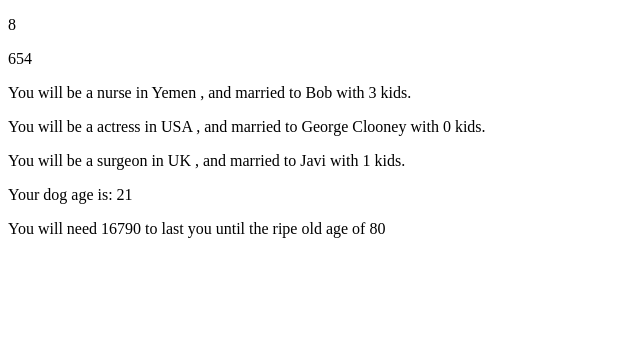
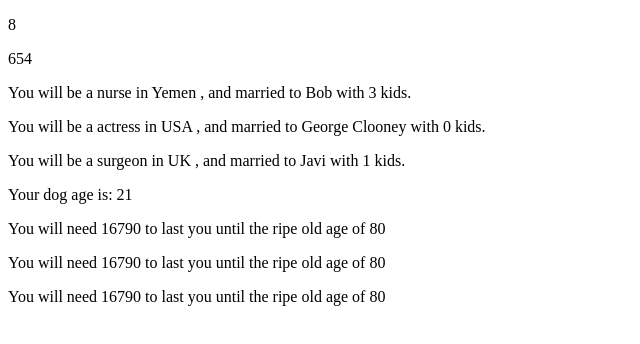
Before and after one commit to Kesse8401/functions-exercises, a plain HTML site: page index.html in a window 1280 px wide. Shown: the whole page, without its empty margins (0-640 px from the left). Drawn offline with Linux system fonts and the light colour scheme.

Commit message:
test no2 #1

```diff
--- a/index.html
+++ b/index.html
@@ -11,6 +11,10 @@
    <p id="e"></p>
    <p id="f"></p>
    <p id="g"></p>
+   <p id="h"></p>
+   <p id="i"></p>
+   <p id="j"></p>
+   <p id="k"></p>
 
    <script src="index.js"></script>
   </body>
--- a/index.js
+++ b/index.js
@@ -54,4 +54,6 @@ function calculateSupply(amount, age) {
     return "You will need " + amountPerDay + " to last you until the ripe old age of " + maxAge;
 };
 
-document.getElementById("g").innerHTML = calculateSupply(3, 30);
+document.getElementById("g").innerHTML = calculateSupply(1, 30);
+document.getElementById("h").innerHTML = calculateSupply(2, 40);
+document.getElementById("i").innerHTML = calculateSupply(3, 50);
```
